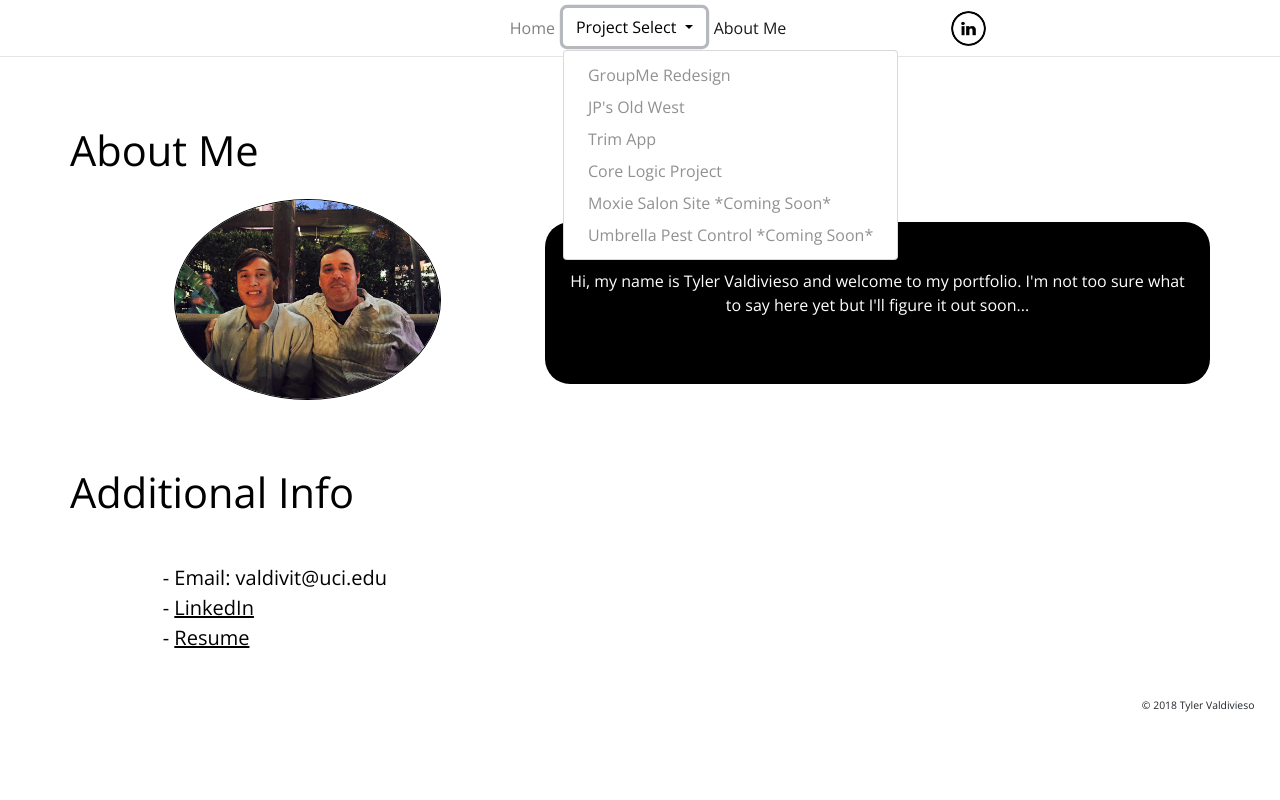
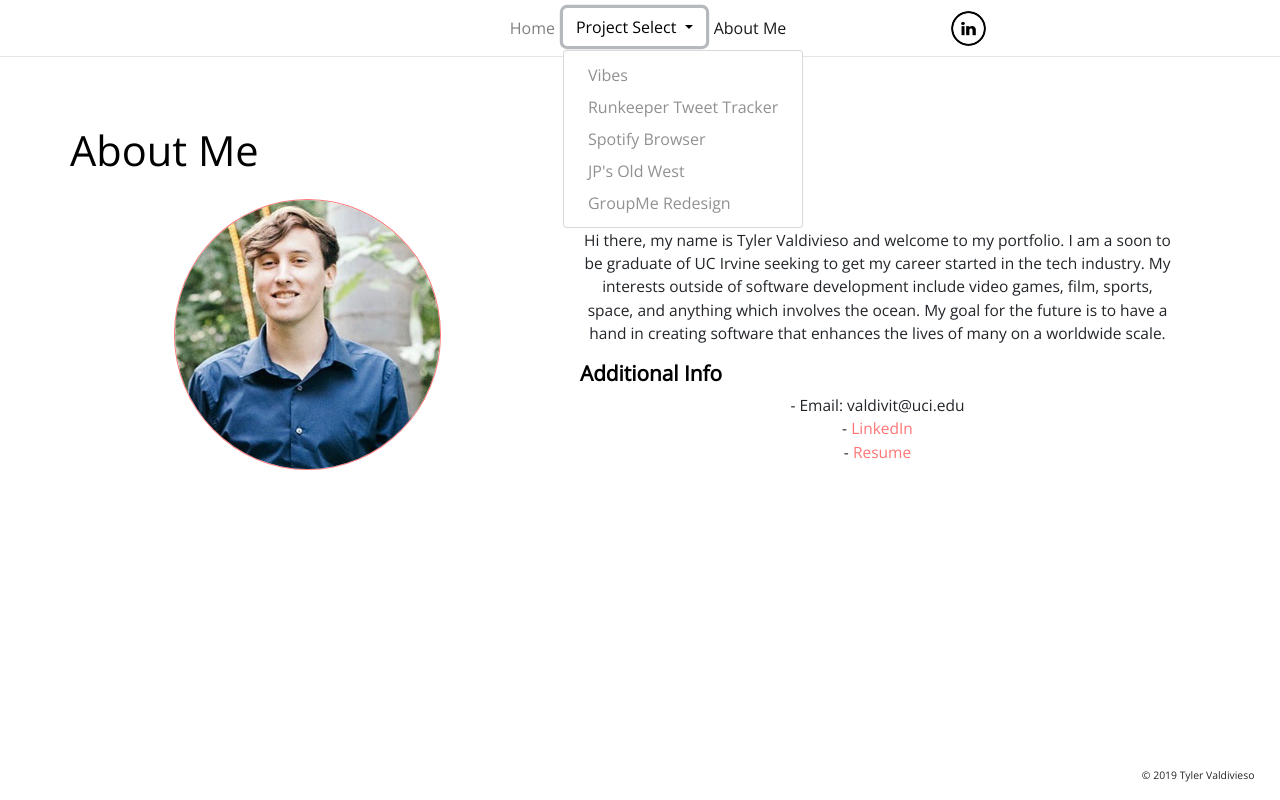
Before and after one commit to Tyler-Valdivieso/Design-Portfolio, a plain HTML site: page AboutMe.html in a window 1280 px wide. Both pictures are taken after a click on the button "Project Select". Drawn offline with nearby package versions, Linux system fonts and the light colour scheme; a web font is replaced by a local one.

Commit message:
p much ready for action boss

```diff
--- a/AboutMe.html
+++ b/AboutMe.html
@@ -38,12 +38,11 @@ EMAIL: valdivit@uci.edu
                     Project Select
                 </button>
                 <div class="dropdown-menu" aria-labelledby="services">
+                    <a class="dropdown-item" href="Vibes.html">Vibes</a>
+                    <a class="dropdown-item" href="TwitterRunkeeper.html">Runkeeper Tweet Tracker</a>
+                    <a class="dropdown-item" href="SpotifyBrowser.html">Spotify Browser</a>
+                    <a class="dropdown-item" href="JPsOW1.html">JP's Old West</a>
                     <a class="dropdown-item" href="GroupMe1.html">GroupMe Redesign</a>
-                    <a class="dropdown-item" href="JPsOW1.html">JP's Old West</a>
-                    <a class="dropdown-item" href="TrimApp.html">Trim App</a>
-                    <a class="dropdown-item" href="CoreLogic.html">Core Logic Project</a>
-                    <a class="dropdown-item" href="#">Moxie Salon Site *Coming Soon*</a>
-                    <a class="dropdown-item" href="#">Umbrella Pest Control *Coming Soon*</a>
                 </div>
             </li>
             <li class="nav-item active">
@@ -68,26 +67,27 @@ EMAIL: valdivit@uci.edu
 
     <div class = "row">
 
-    <div class = "tylerpic col-md-5 col-sm-12 text-center">
-        <img src=meandpops.jpg alt = "Tyler Valdivieso and Anthony Valdivieso">
+    <div class = "col-sm-5 text-center">
+        <img src=tyler.jpeg alt = "it me">
     </div>
 
-    <p class = "tylerbio col-md-7 col-sm-12"><br>Hi, my name is Tyler Valdivieso and welcome to my portfolio. I'm not too sure what to say here yet but I'll figure it out soon...</p>
-    </div>
+    <div class = "col-sm-7">
+    <p class = "dtext"><br>Hi there, my name is Tyler Valdivieso and welcome to my portfolio. I am a soon to be graduate of UC Irvine seeking to get my career started in the tech industry. My interests outside of software development include video games, film, sports, space, and anything which involves the ocean. My goal for the future is to have a hand in creating software that enhances the lives of many on a worldwide scale.</p>
 
-    <div class = "row">
-        <h3 class = "secondarytitles">Additional Info<br></h3>
-    </div>
 
-    <p class = "infotext">
+    <h4>Additional Info<br></h4>
+
+    <p class = "dtext">
     - Email: valdivit@uci.edu<br>
     - <a href="https://www.linkedin.com/in/tyler-valdivieso-747b9915a/">LinkedIn</a><br>
     - <a href="Resume.pdf">Resume</a><br>
     </p>
+    </div>
 
 
 
 
+</div>
 </div>
 
 
@@ -100,7 +100,7 @@ EMAIL: valdivit@uci.edu
 
     <!--Footer-->
     <footer>
-        <p>© 2018 Tyler Valdivieso</p>
+        <p>© 2019 Tyler Valdivieso</p>
     </footer>
 
     <!--Script-->
--- a/AboutMeCss.css
+++ b/AboutMeCss.css
@@ -7,12 +7,12 @@ body{
 }
 
 a {
-    color: inherit;
-    text-decoration: underline;
+    color: #ff7575;
 }
 
 a:hover {
-    color: #919191;
+    color: #919191; /* Grey */
+    text-decoration: none;
 }
 
 nav {
@@ -101,6 +101,15 @@ h3{
     font-size: 260%;
 }
 
+h4{
+    color: black;
+    font-family: 'open sans', sans-serif;
+    font-weight: bold;
+    font-size: 130%;
+    padding-left: 20px;
+    padding-right: 20px;
+}
+
 
 .secondarytitles{
     color: black;
@@ -114,33 +123,21 @@ h3{
 }
 
 
-.tylerbio{
-    font-family: 'open sans', sans-serif;
-    color: white;
-    padding: 2%;
-    margin-top:2%;
-    font-size: 100%;
-    text-align: center;
-    border-radius: 25px;
-    background: black;
-}
-
-
 
 img{
     width: 60%;
     border-radius: 50%;
-    border: 1px solid black;
+    border: 1px solid #ff7575;
 }
 
 
-.infotext{
+.dtext{
     font-family: 'open sans', sans-serif;
-    color: black;
-    margin-top: 2%;
-    margin-left: 7%;
-    margin-bottom: 4%;
-    font-size: 125%;
+    font-size: 97%;
+    text-align: center;
+    margin-top: 1%;
+    padding-left: 20px;
+    padding-right: 20px;
 }
 
 footer{
@@ -148,5 +145,7 @@ footer{
     font-size: 65%;
     margin-top: 1%;
     margin-right: 2%;
-    text-align: right;
+    bottom:0%;
+    right: 0%;
+    position:fixed;
 }
```
Also changed, not shown: GroupMe1.html (+1 -1 lines), JPsOW1.html (+7 -7 lines), TwitterRunkeeper.html (+1 -1 lines), Vibes.html (+0 -10 lines), index.html (+2 -2 lines), god-tier-2.png (added), god-tier-diagram.png (added), tyler.jpeg (added).
